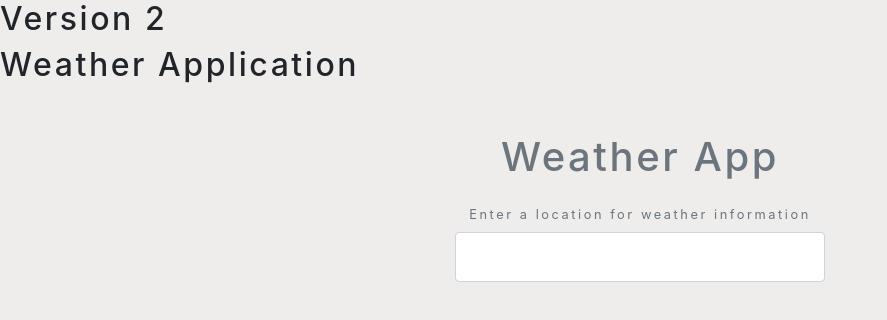
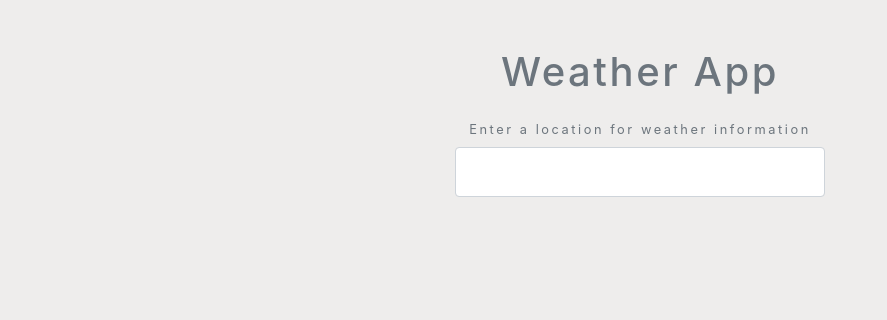
Before and after one commit to AndrejDojchinovski/Weather-Application, a plain HTML site: page index.html in a window 1280 px wide. Shown: the whole page, without its empty margins (0-887 px from the left). Drawn offline with nearby package versions, Linux system fonts and the light colour scheme.

Commit message:
Update index.html

```diff
--- a/index.html
+++ b/index.html
@@ -6,10 +6,6 @@
     <link rel="stylesheet" href="https://stackpath.bootstrapcdn.com/bootstrap/4.4.1/css/bootstrap.min.css" integrity="sha384-Vkoo8x4CGsO3+Hhxv8T/Q5PaXtkKtu6ug5TOeNV6gBiFeWPGFN9MuhOf23Q9Ifjh" crossorigin="anonymous">
     <link rel="stylesheet" href="styles.css">
     <title>Weather App</title>
-
-
-    <h2> Version 2 </h2>
-    <h2> Weather Application </h2>
 
 </head>
 <body>
```
